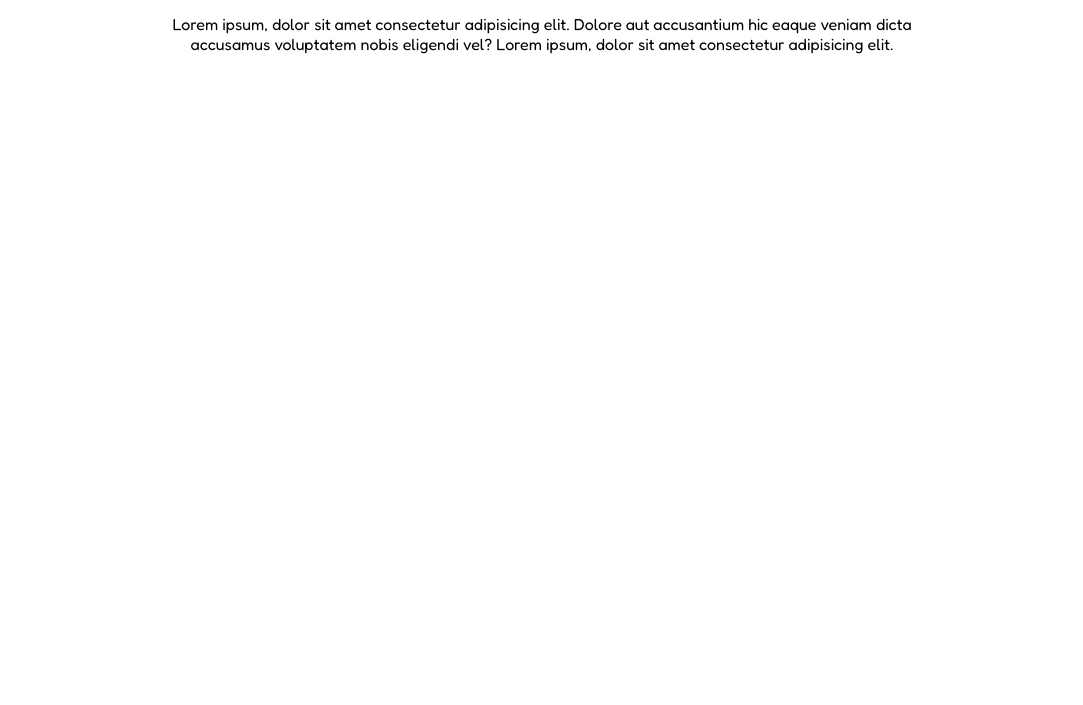
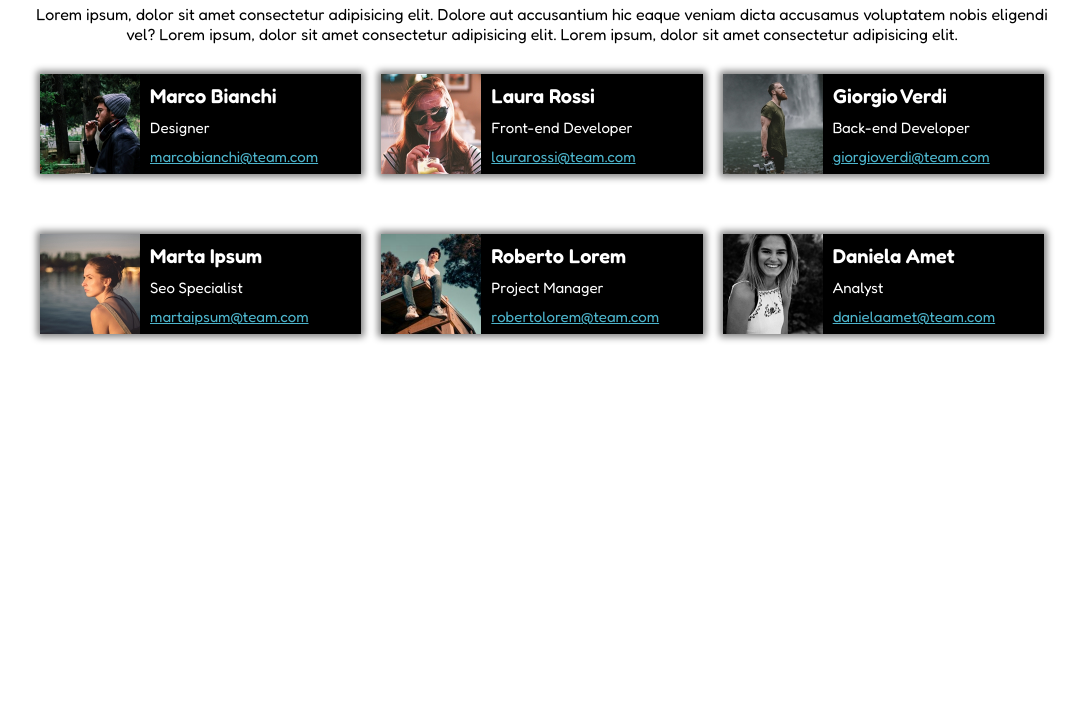
Before and after one commit to sisdream/html-css-float-cards, a plain HTML site: page index.html in a window 1280 px wide. Shown: the part 95-800 px from the top of the page, without its empty margins (98-1181 px from the left). Drawn offline with Linux system fonts and the light colour scheme; a web font is replaced by a local one.

Commit message:
feat: colonne

```diff
--- a/css/style.css
+++ b/css/style.css
@@ -10,7 +10,7 @@ body {
 
 
 .container{
-    width: 60%;
+    width: 80%;
     margin: 0 auto;
     text-align: center;
 }
@@ -23,3 +23,42 @@ h1{
 .text-container{
     margin-top: 30px;
 }
+
+.container::after{
+    content: "";
+    display: table;
+    clear: both;
+}
+
+.col{
+    background-color: #000;
+    width: calc(100% / 3 - 20px);
+    height: 100px;
+    margin: 30px 10px;
+    float: left;
+    box-shadow: 0px 0px 7px 3px gray;
+}
+
+.col img{
+    width: 100px;
+    float: left;
+}
+
+.col-text{
+  color: #fff;
+  font-size: 20px;
+  font-weight: 800;
+  float: left;
+  text-align: start;
+  margin: 10px;
+}
+
+.mail{
+    font-size: 15px;
+    font-weight: initial;
+    margin: 10px 0;
+}
+
+.mail a{
+    color: #4db5cc;
+}
--- a/index.html
+++ b/index.html
@@ -10,13 +10,61 @@
     <title>Floating Cards</title>
 </head>
 <body>
-    <div class="container">
+    <section class="container">
         <h1>Meet our Team</h1>
         <p class="text-container">
             Lorem ipsum, dolor sit amet consectetur adipisicing elit.
             Dolore aut accusantium hic eaque veniam dicta accusamus voluptatem nobis eligendi vel?
-            Lorem ipsum, dolor sit amet consectetur adipisicing elit.
+            Lorem ipsum, dolor sit amet consectetur adipisicing elit. Lorem ipsum, dolor sit amet consectetur adipisicing elit.
         </p>
-    </div>
+        <div class="col">
+            <img src="./img/male1.png" alt="uomo">
+            <div class="col-text">
+                Marco Bianchi
+                <div class="mail">Designer</div>
+                <div class="mail"><a href="@">marcobianchi@team.com</a></div>
+            </div>
+        </div>
+        <div class="col">
+            <img src="./img/female1.png" alt="donna">
+            <div class="col-text">
+                Laura Rossi
+                <div class="mail">Front-end Developer</div>
+                <div class="mail"><a href="@">laurarossi@team.com</a></div>
+            </div>
+        </div>
+        <div class="col">
+            <img src="./img/male2.png" alt="uomo">
+            <div class="col-text">
+                Giorgio Verdi
+                <div class="mail">Back-end Developer</div>
+                <div class="mail"><a href="@">giorgioverdi@team.com</a></div>
+            </div>
+        </div>
+        <div class="col">
+            <img src="./img/female2.png" alt="donna">
+            <div class="col-text">
+                Marta Ipsum
+                <div class="mail">Seo Specialist</div>
+                <div class="mail"><a href="@">martaipsum@team.com</a></div>
+            </div>
+        </div>
+        <div class="col">
+            <img src="./img/male3.png" alt="uomo">
+            <div class="col-text">
+                Roberto Lorem
+                <div class="mail">Project Manager</div>
+                <div class="mail"><a href="@">robertolorem@team.com</a></div>
+            </div>
+        </div>
+        <div class="col">
+            <img src="./img/female3.png" alt="donna">
+            <div class="col-text">
+                Daniela Amet
+                <div class="mail">Analyst</div>
+                <div class="mail"><a href="@">danielaamet@team.com</a></div>
+            </div>
+        </div>
+    </section>
 </body>
 </html>
```
